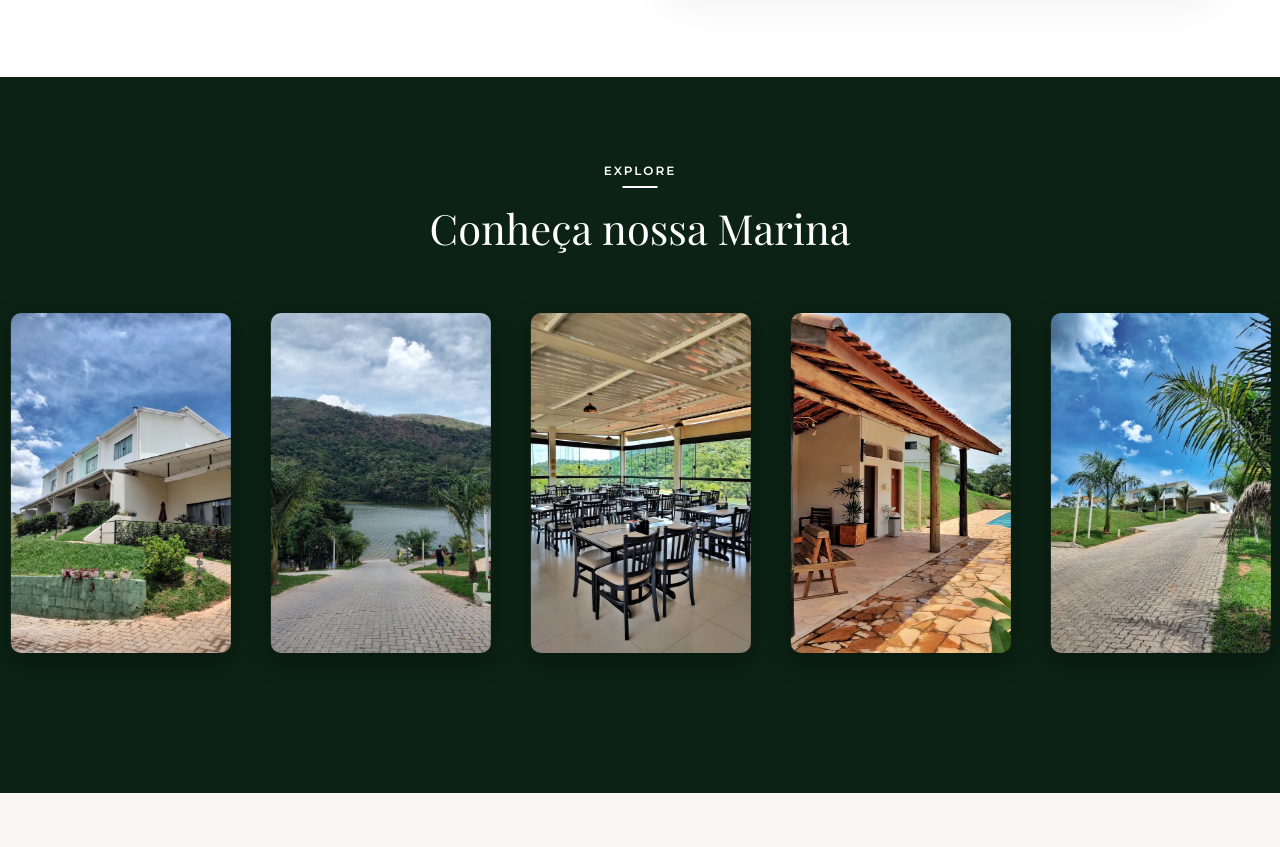
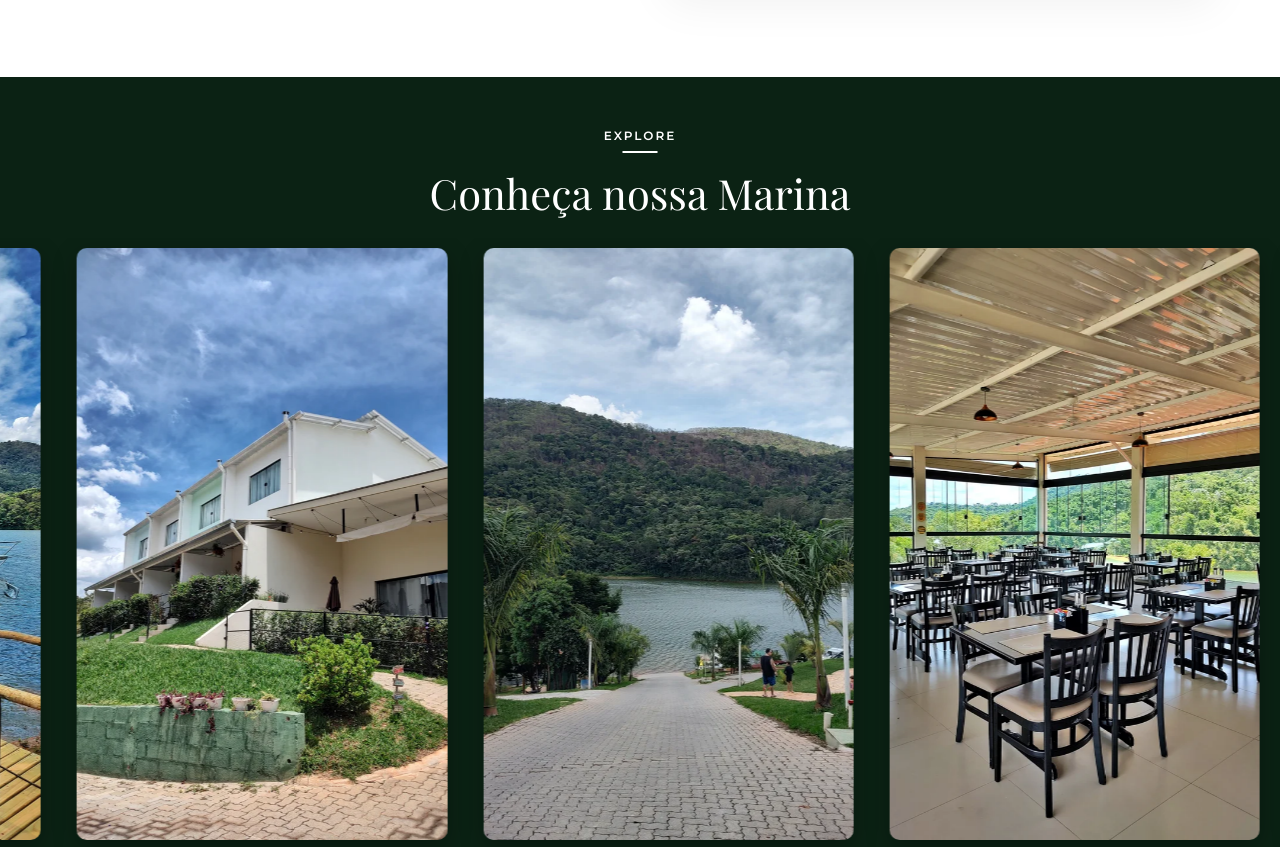
Before and after one commit to nexths/marina-recanto-da-mata-portfolio, a plain HTML site: page index.html in a window 1280 px wide. Shown: the part 1202-2049 px from the top of the page. Drawn offline with nearby package versions, Linux system fonts and the light colour scheme; some packages are replaced by stand-ins of ours; a script that the page names is missing.

Commit message:
ajusta proporção e altura do carrossel para destaque em tela cheia

```diff
--- a/script.js
+++ b/script.js
@@ -1,9 +1,9 @@
 // Carrossel contínuo e fluido (Swiper.js)
 const swiper = new Swiper(".mySwiper", {
-    slidesPerView: 2,
-    spaceBetween: 15,
+    slidesPerView: 1.25, // No mobile mostra 1 foto grande + a pontinha da próxima
+    spaceBetween: 12,
     loop: true,
-    speed: 5000,
+    speed: 6000,
     autoplay: {
         delay: 0,
         disableOnInteraction: false,
@@ -11,11 +11,11 @@ const swiper = new Swiper(".mySwiper", {
     allowTouchMove: true,
     breakpoints: {
         768: {
-            slidesPerView: 4,
-            spaceBetween: 20,
+            slidesPerView: 2.5,
+            spaceBetween: 16,
         },
         1024: {
-            slidesPerView: 5,
+            slidesPerView: 3.2, // No desktop mostra 3 fotos grandes sem espremer
             spaceBetween: 20,
         },
     },
--- a/style.css
+++ b/style.css
@@ -351,24 +351,34 @@ h2 {
 /* =========================================================
    SEÇÃO EXPLORE (CARROSSEL CONTÍNUO)
    ========================================================= */
+/* =========================================================
+   SEÇÃO EXPLORE (CARROSSEL CONTÍNUO EM TELA QUASE CHEIA)
+   ========================================================= */
 .explore-section {
     background-color: var(--primary-green);
-    padding: 80px 0;
+    min-height: 100vh;
+    padding: 45px 0 20px; /* Espaço só para o título em cima e um risquinho embaixo */
+    display: flex;
+    flex-direction: column;
+    justify-content: space-between;
 }
 
 .explore-header {
     width: 90%;
     max-width: 1200px;
-    margin: 0 auto;
+    margin: 0 auto 20px;
+}
+
+.explore-header h2 {
+    margin-bottom: 0; /* Enxuga o espaço entre o título e as fotos */
 }
 
 .swiper {
     width: 100%;
-    padding-top: 40px;
-    padding-bottom: 60px;
+    padding-top: 10px;
+    padding-bottom: 35px; /* Espaço mínimo para as bolinhas da paginação */
 }
 
-/* Mantém o movimento contínuo e fluido sem pausas entre slides */
 .swiper-wrapper {
     transition-timing-function: linear !important;
 }
@@ -376,15 +386,16 @@ h2 {
 .swiper-slide {
     display: flex;
     justify-content: center;
-    padding: 0 10px;
+    padding: 0 8px;
 }
 
 .gallery-item {
     width: 100%;
-    height: 340px;
+    height: 74vh; /* Ocupa quase a tela inteira */
+    min-height: 480px;
     border-radius: 10px;
     overflow: hidden;
-    box-shadow: 0 8px 25px rgba(0,0,0,0.3);
+    box-shadow: 0 8px 25px rgba(0, 0, 0, 0.3);
 }
 
 .gallery-item img {
@@ -746,4 +757,14 @@ h2 {
         white-space: normal;
         word-break: break-word;
     }
+
+    .explore-section {
+        min-height: auto;
+        padding: 40px 0 15px;
+    }
+
+    .gallery-item {
+        height: 68vh;
+        min-height: 380px;
+    }
 }
```
